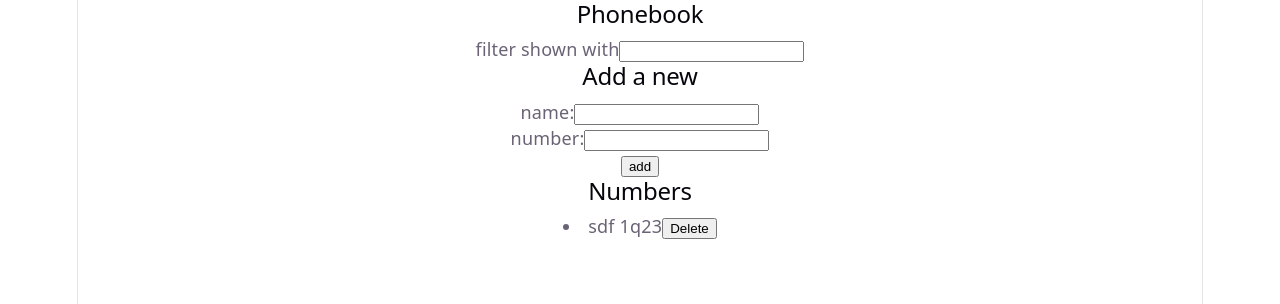
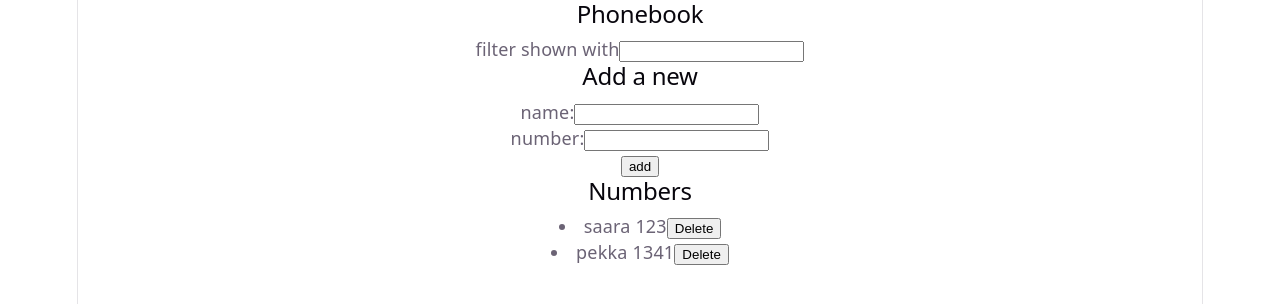
Before and after one commit to saaraserafiina/fullstackopen, a React (Vite) app in the folder part_2/puhelinluettelo/: page / in a window 1280 px wide. Shown: the top 304 px of the page. Built offline with nearby package versions, Linux system fonts and the light colour scheme; data requests are answered from the project's data file.

Commit message:
2.15 done

```diff
--- a/part_2/puhelinluettelo/db.json
+++ b/part_2/puhelinluettelo/db.json
@@ -1,9 +1,14 @@
 {
   "persons": [
     {
-      "name": "sdf",
-      "number": "1q23",
-      "id": "A9U8s13Xz4c"
+      "name": "saara",
+      "number": "123",
+      "id": "iYiOncK3Ogs"
+    },
+    {
+      "name": "pekka",
+      "number": "1341",
+      "id": "c9VUivJs7gw"
     }
   ],
   "$schema": "./node_modules/json-server/schema.json"
--- a/part_2/puhelinluettelo/src/App.jsx
+++ b/part_2/puhelinluettelo/src/App.jsx
@@ -1,5 +1,5 @@
 import { useState, useEffect } from 'react'
-import Persons from  './components/Persons'
+import Persons from './components/Persons'
 import PersonForm from './components/PersonForm'
 import personService from './services/persons'
 
@@ -28,9 +28,24 @@ const App = () => {
       name: newName,
       number: newNumber
     }
-    if (persons.some(person => person.name === personObject.name)) {
-      window.alert(newName + ' is already added to phonebook')
+
+    const existingPerson = persons.find(p => p.name === newName)
+
+    if (existingPerson) {
+      if (window.confirm(newName + ' is already added to phonebook, do you want to replace the number?')) {
+        const changedPerson = { ...existingPerson, number: newNumber }
+        personService
+          .update(existingPerson.id, changedPerson)
+          .then(returnedPerson => {
+            setPersons(persons.map(person => person.id !== existingPerson.id ? person : returnedPerson))
+            setNewName('')
+            setNewNumber('')
+          })
+
+      }
+
       return
+
     }
 
     personService
@@ -67,7 +82,6 @@ const App = () => {
 
   const handleNameChange = (event) => {
 
-    console.log("handle name change", event.target.value)
     setNewName(event.target.value)
   }
 
@@ -88,7 +102,7 @@ const App = () => {
         newName={newName}
         handleNameChange={handleNameChange}
         newNumber={newNumber}
-                  handleNumberChange={handleNumberChange}/>
+        handleNumberChange={handleNumberChange} />
 
       <h2>Numbers</h2>
       <Persons persons={personsToShow}
--- a/part_2/puhelinluettelo/src/services/persons.js
+++ b/part_2/puhelinluettelo/src/services/persons.js
@@ -15,7 +15,8 @@ const create = newObject => {
 }
 
 const update = (id, newObject) => {
-  return axios.put(`${baseUrl}/${id}`, newObject)
+  const request = axios.put(`${baseUrl}/${id}`, newObject)
+  return request.then(response => response.data)
 }
 
 const deletePerson = (id) => {
```
Lines whose indentation alone changed are shown as unchanged.
